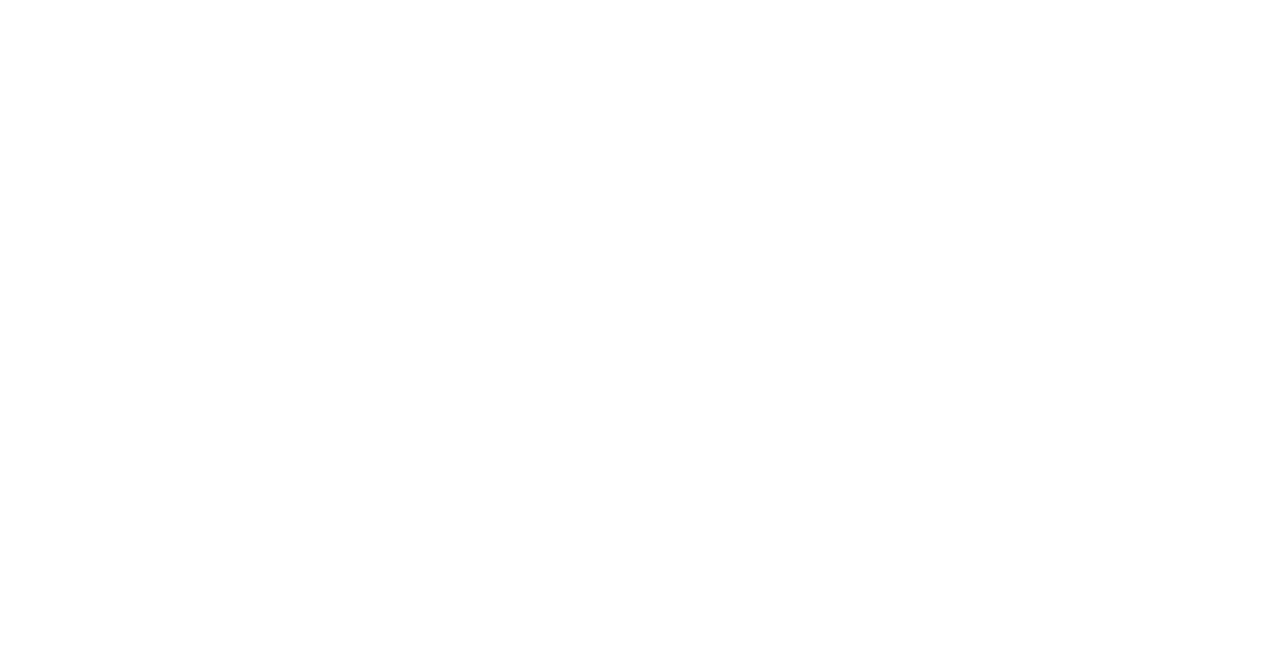
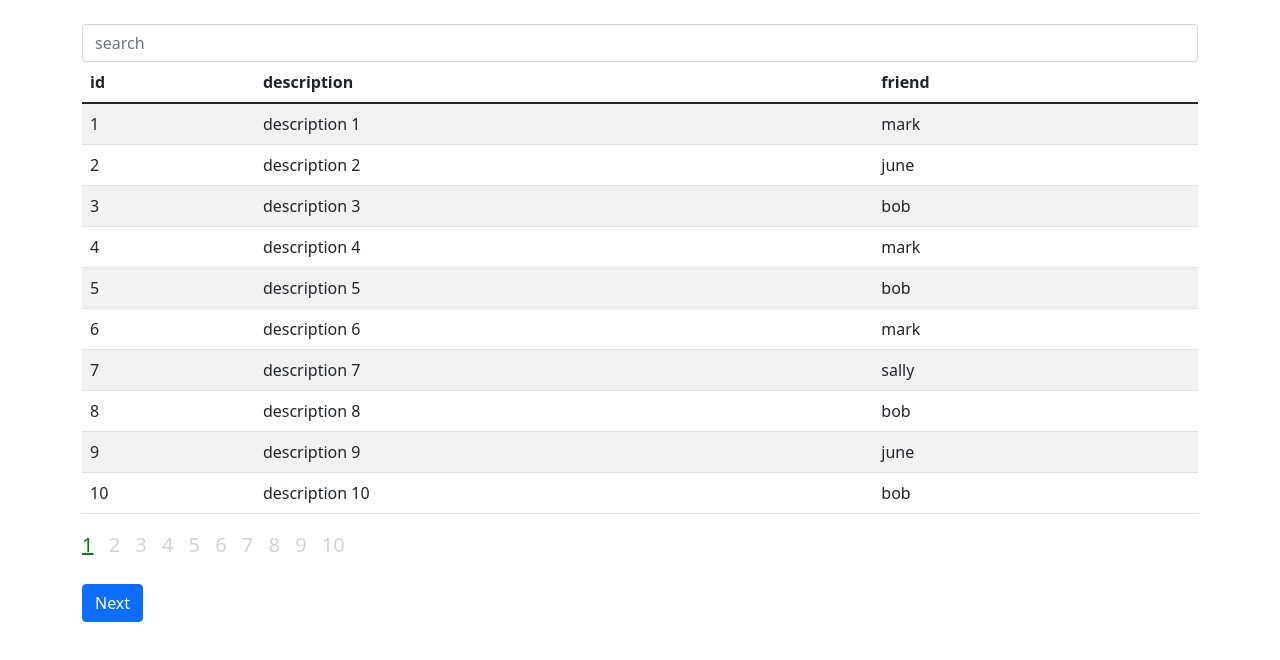
Before and after one commit to kjb244/angular-spa-with-rxjs, an Angular app: page /view3 in a window 1280 px wide. Before the commit this address led to /. Shown: the top 660 px of the page. Built offline with nearby package versions, Linux system fonts and the light colour scheme.

Commit message:
fixed bug with route switching and the view handling it

```diff
--- a/src/app/app.module.ts
+++ b/src/app/app.module.ts
@@ -15,10 +15,12 @@
 import { View2Component } from './components/view2/view2.component';
 import { SplashComponent } from './components/splash/splash.component';
 import { FormErrorsComponent } from './components/form-errors/form-errors.component';
+import { View3Component } from './components/view3/view3.component';
 
 const appRoutes: Routes = [
   {path: 'view1',  component: View1Component, data: { animationState: 'One' }},
   {path: 'view2', component: View2Component, data: { animationState: 'Two' }},
+  {path: 'view3', component: View3Component, data: { animationState: 'Three'}},
   {path: 'splash', component: SplashComponent, data: { animationState: 'Splash' }},
   {path: '', redirectTo: '/splash', pathMatch: 'full' },
 
@@ -32,7 +34,8 @@
     ButtonsComponent,
     View2Component,
     SplashComponent,
-    FormErrorsComponent
+    FormErrorsComponent,
+    View3Component
   ],
   imports: [
     BrowserModule,
--- a/src/app/components/buttons/buttons.component.ts
+++ b/src/app/components/buttons/buttons.component.ts
@@ -1,4 +1,4 @@
-import { Component, OnInit, Input } from '@angular/core';
+import {Component, OnInit, Input, OnDestroy} from '@angular/core';
 import { eventDispatcher, store } from "../../store/index";
 import { Actions } from "../../store/actions";
 
@@ -8,15 +8,17 @@
   templateUrl: './buttons.component.html',
   styleUrls: ['./buttons.component.css']
 })
-export class ButtonsComponent implements OnInit {
+export class ButtonsComponent implements OnInit, OnDestroy {
 
-  @Input() formData: { [key: string]: any };
+  @Input() formData?: { [key: string]: any };
   @Input() beforeClickActions?: () => boolean;
   showPrev: boolean = false;
   showNext: boolean = false;
+  sub: any;
 
   constructor() {
-    store.subscribe((state) => {
+
+    this.sub = store.subscribe((state) => {
       const { currRoute, routeMapping, type } = state;
       if(type === Actions.GET_DATA){
         if(currRoute && routeMapping[currRoute].next){
@@ -36,6 +38,10 @@
 
   }
 
+  ngOnDestroy(){
+    this.sub.unsubscribe();
+  }
+
   clickButton(type: string){
     let moveForward = true;
     if(this.beforeClickActions && typeof this.beforeClickActions === 'function'){
@@ -43,9 +49,9 @@
     }
     if(moveForward) {
       if (type === 'next') {
-        eventDispatcher.next({type: Actions.CLICK_NEXT, payload: this.formData});
+        eventDispatcher.next({type: Actions.CLICK_NEXT, payload: this.formData || {}});
       } else if (type === 'prev') {
-        eventDispatcher.next({type: Actions.CLICK_PREVIOUS, payload: this.formData});
+        eventDispatcher.next({type: Actions.CLICK_PREVIOUS, payload: this.formData || {}});
       }
     }
   }
--- a/src/app/components/splash/splash.component.ts
+++ b/src/app/components/splash/splash.component.ts
@@ -1,4 +1,4 @@
-import { AfterViewInit, Component, ElementRef, OnInit, ViewChild } from '@angular/core';
+import {AfterViewInit, Component, ElementRef, OnDestroy, OnInit, ViewChild} from '@angular/core';
 import {NgbModal } from '@ng-bootstrap/ng-bootstrap';
 import { MockService } from '../../services/mock.service';
 import { eventDispatcher, store } from "../../store/index";
@@ -13,7 +13,7 @@
   templateUrl: './splash.component.html',
   styleUrls: ['./splash.component.css']
 })
-export class SplashComponent implements OnInit, AfterViewInit {
+export class SplashComponent implements OnInit, AfterViewInit, OnDestroy {
   @ViewChild('content') content: ElementRef;
   startMs: number;
   endMs: number;
@@ -28,6 +28,11 @@
   }
 
   ngOnInit(): void {
+  }
+
+  ngAfterViewInit(){
+    this.startMs = new Date().getTime();
+    this.modalService.open(this.content, {ariaLabelledBy: 'modal-basic-title'});
     this.mockService.getData().then(() =>{
       this.endMs = new Date().getTime();
       const diff = this.endMs - this.startMs;
@@ -39,12 +44,10 @@
         eventDispatcher.next({type: Actions.SPLASH_DONE});
       },moreTime);
     })
-
   }
 
-  ngAfterViewInit(){
-    this.startMs = new Date().getTime();
-    this.modalService.open(this.content, {ariaLabelledBy: 'modal-basic-title'})
+  ngOnDestroy(){
+    this.sub.unsubscribe();
   }
 
 }
--- /dev/null
+++ b/src/app/components/view3/view3.component.css
@@ -0,0 +1,18 @@
+.links a{
+  font-size: 20px;
+  margin-right: 10px;
+}
+
+.links a.active{
+  color: green;
+
+}
+
+.links a:not(.active){
+  text-decoration: none;
+  color: lightgray;
+}
+
+tbody tr:not(.show){
+  display: none;
+}
--- /dev/null
+++ b/src/app/components/view3/view3.component.html
@@ -0,0 +1,42 @@
+<div class="row mt-4">
+  <div class="col-xs-12">
+    <div *ngIf="showSpinner" class="spinner-border text-primary" role="status"></div>
+
+    <input *ngIf="!showSpinner" type="text" placeholder="search" class="form-control" [(ngModel)]="search" (ngModelChange)="searchIt($event)"/>
+
+    <table *ngIf="!showSpinner" class="table table-striped">
+
+      <thead>
+      <tr>
+        <th>id</th>
+        <th>description</th>
+        <th>friend</th>
+      </tr>
+      </thead>
+
+      <tbody>
+      <tr *ngFor="let item of filteredData" [ngClass]="{show: item.show === true}">
+        <td>{{item.id}}</td>
+        <td>{{item.description}}</td>
+        <td>{{item.friend}}</td>
+      </tr>
+      </tbody>
+
+    </table>
+
+    <div class="links">
+      <a *ngFor="let link of links; let i = index;"
+         href="javascript:void(0)"
+         (click)="clickLink(i)"
+         [ngClass]="{active: currentView == i+1 }">
+        {{link+1}}</a>
+    </div>
+
+  </div>
+</div>
+
+<div class="row mt-4">
+  <div class="col-xs-12 col-sm-10">
+    <app-buttons></app-buttons>
+  </div>
+</div>
--- /dev/null
+++ b/src/app/components/view3/view3.component.ts
@@ -0,0 +1,72 @@
+import { Component, OnInit } from '@angular/core';
+import { MockService } from '../../services/mock.service';
+import {store} from "../../store/index";
+import { Router } from '@angular/router';
+import Utilities from '../../utils/utilities';
+
+
+
+@Component({
+  selector: 'app-view3',
+  templateUrl: './view3.component.html',
+  styleUrls: ['./view3.component.css']
+})
+export class View3Component implements OnInit {
+
+  data: {id: number, description: string, friend: string}[];
+  filteredData: {id: number, description: string, friend: string, show: boolean}[] = [];
+  paginationRows: number = 10;
+  links: number[];
+  currentView: number;
+  search: string = '';
+  sub: any;
+  showSpinner: boolean = true;
+
+  constructor(private mockService: MockService, private router: Router) {
+    const utils = new Utilities(router);
+    this.sub = store.subscribe((state) => {
+      utils.subscribeLogic(state, {});
+    });
+  }
+
+  ngOnInit(): void {
+    this.mockService.getData().then((payload: any) =>{
+      this.showSpinner = false;
+      this.data = payload;
+      const maxLink = Math.ceil(this.data.length/this.paginationRows);
+      this.links = Array.from(Array(maxLink).keys());
+      this.currentView = 1;
+      this.filteredData = this.filterData(this.currentView);
+    })
+  }
+
+  filterData(currView: number){
+    let start = 1;
+    if(currView > 1){
+      start = (currView - 1) * 10 + 1;
+    }
+    const end = start + this.paginationRows - 1;
+    return this.data.filter((e,i) =>{
+      const row = i+1;
+      return (row >= start && row <= end);
+    }).map((e) =>{
+      return {...e, show: true}
+    });
+  }
+
+  clickLink(index: number){
+    const viewClicked = index+1;
+    this.currentView = viewClicked;
+    this.filteredData = this.filterData(this.currentView);
+    this.search = '';
+
+  }
+
+  searchIt(event: any){
+    this.filteredData = this.filteredData.map((e) => {
+      const show =  (e.description.includes(this.search) || e.friend.includes(this.search));
+      return {...e, show}
+    })
+  }
+
+}
--- a/src/app/route-transition-animations.ts
+++ b/src/app/route-transition-animations.ts
@@ -1,7 +1,7 @@
 import { trigger, transition, style, query, animateChild, group, animate } from '@angular/animations';
 
 export const routeTransitionAnimations = trigger('triggerName', [
-  transition('Splash => One, One => Two', [
+  transition('Splash => One, One => Two, Two => Three', [
     style({ position: 'relative' }),
     query(':enter, :leave', [
       style({
@@ -22,7 +22,7 @@
     ]),
     query(':enter', animateChild())
   ]),
-  transition('Two => One, One => Splash', [
+  transition('Three => Two, Two => One, One => Splash', [
     style({ position: 'relative' }),
     query(':enter, :leave', [
       style({
--- a/src/app/services/mock.service.ts
+++ b/src/app/services/mock.service.ts
@@ -5,19 +5,20 @@
 })
 export class MockService {
 
-  dummyData : Object[] = [
-    {
-      id: 1,
-      description: 'testing 1',
-    },
-    {
-      id: 2,
-      description: 'testing 2',
-    },
-  ];
+  dummyData : Object[];
 
 
-  constructor() { }
+  constructor() {
+    const friends = ['mark','sally','june','sarah','bob'];
+    this.dummyData = Array.from(Array(100).keys()).map((e) =>{
+      return {
+        id: e+1,
+        description: 'description ' + (e + 1 + ''),
+        friend: friends[Math.floor(Math.random()*5)],
+      }
+    })
+
+  }
 
   getData(){
       const promise = new Promise((resolve) =>{
--- a/src/app/store/index.ts
+++ b/src/app/store/index.ts
@@ -22,7 +22,7 @@
 
 let state: InitialState = {
   type: null,
-  routes: ['splash','view1','view2'],
+  routes: ['splash','view1','view2', 'view3'],
   currRoute: 'splash',
   routeMapping:{
     'splash': {
@@ -36,9 +36,14 @@
       formData: {}
     },
     'view2': {
-      next: null,
+      next: 'view3',
       prev: 'view1',
       formData: {}
+    },
+    'view3': {
+      next: null,
+      prev: 'view2',
+      formData: {},
     }
   }
 };
```
Also changed, not shown: 1 other file (tests, documents, lock files or other folders).
